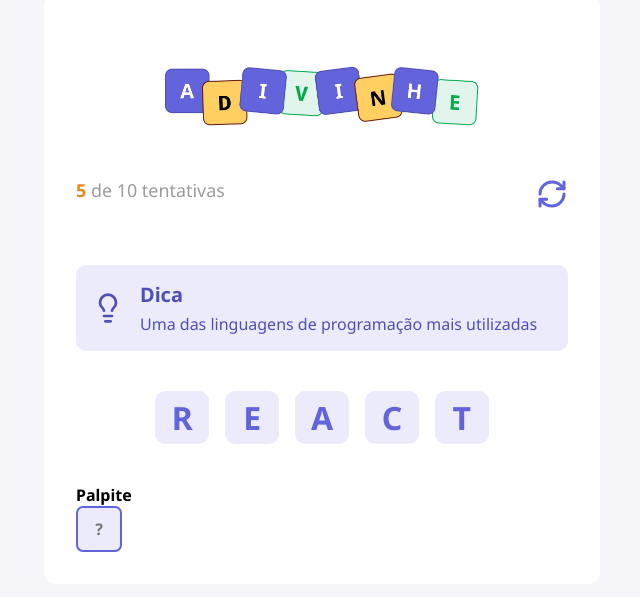
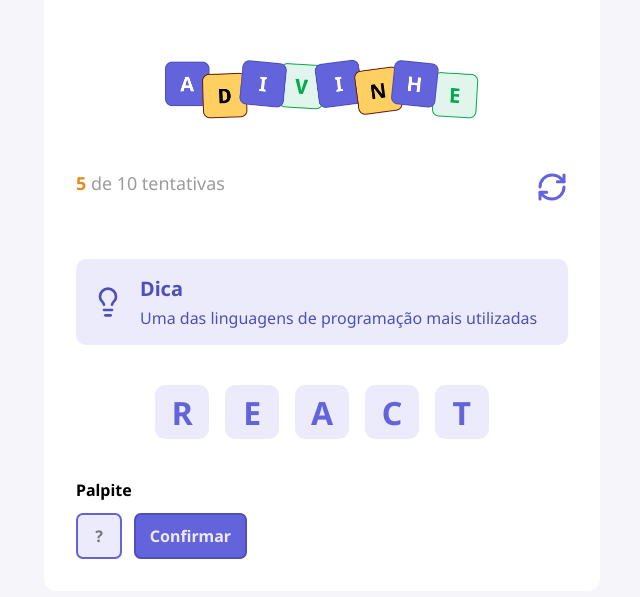
Before and after one commit to PedroJGC/guess, a React (Vite) app: page / in a window 1280 px wide. Shown: the part 111-708 px from the top of the page, without its empty margins (318-958 px from the left). Built offline with nearby package versions, Linux system fonts and the light colour scheme.

Commit message:
feat: creating button component

```diff
--- a/src/App.tsx
+++ b/src/App.tsx
@@ -1,4 +1,5 @@
 import styles from './app.module.css'
+import { Button } from './components/Button'
 import { Header } from './components/Header'
 import { Input } from './components/Input'
 import { Letter } from './components/Letter'
@@ -26,8 +27,9 @@
 
         <h4>Palpite</h4>
 
-        <div>
+        <div className={styles.guess}>
           <Input autoFocus maxLength={1} placeholder="?" />
+          <Button title="Confirmar" />
         </div>
       </main>
     </div>
--- a/src/app.module.css
+++ b/src/app.module.css
@@ -25,3 +25,10 @@
 
   margin: 2.5rem 0;
 }
+
+.guess {
+  display: flex;
+  gap: 0.75rem;
+
+  margin-top: 0.75rem;
+}
--- /dev/null
+++ b/src/components/Button/index.tsx
@@ -0,0 +1,13 @@
+import styles from './styles.module.css'
+
+type Props = React.ComponentProps<'button'> & {
+  title: string
+}
+
+export function Button({ title, ...rest }: Props) {
+  return (
+    <button className={styles.button} type="button" {...rest}>
+      {title}
+    </button>
+  )
+}
--- /dev/null
+++ b/src/components/Button/styles.module.css
@@ -0,0 +1,13 @@
+.button {
+  height: 2.87rem;
+  padding: 0 0.87rem;
+
+  background-color: #6363db;
+  color: #ebebfc;
+
+  border-radius: 0.43rem;
+  border: 2px solid #4f4fb9;
+
+  font-size: 1rem;
+  font-weight: 700;
+}
--- a/src/global.css
+++ b/src/global.css
@@ -12,12 +12,11 @@
   background-color: #f5f5fa;
 
   font-family: "Noto Sans", serif;
-  font-optical-sizing: auto;
 }
 
-input {
+input,
+button {
   font-family: "Noto Sans", serif;
-  font-optical-sizing: auto;
 }
 
 button {
```
